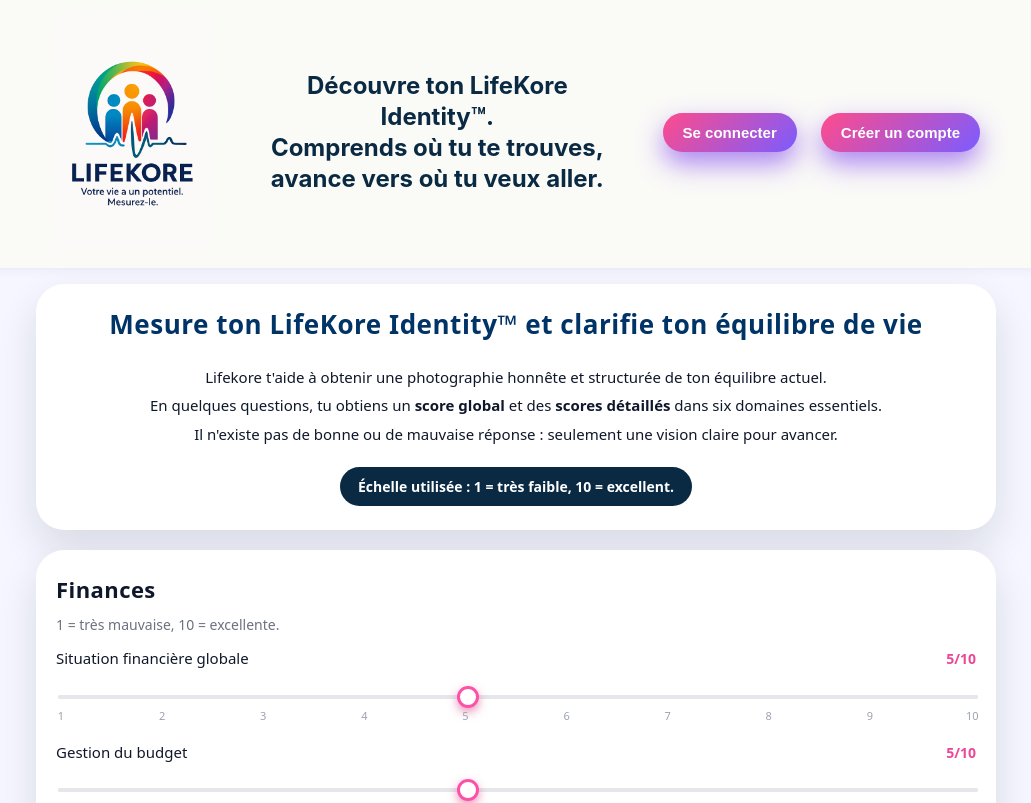
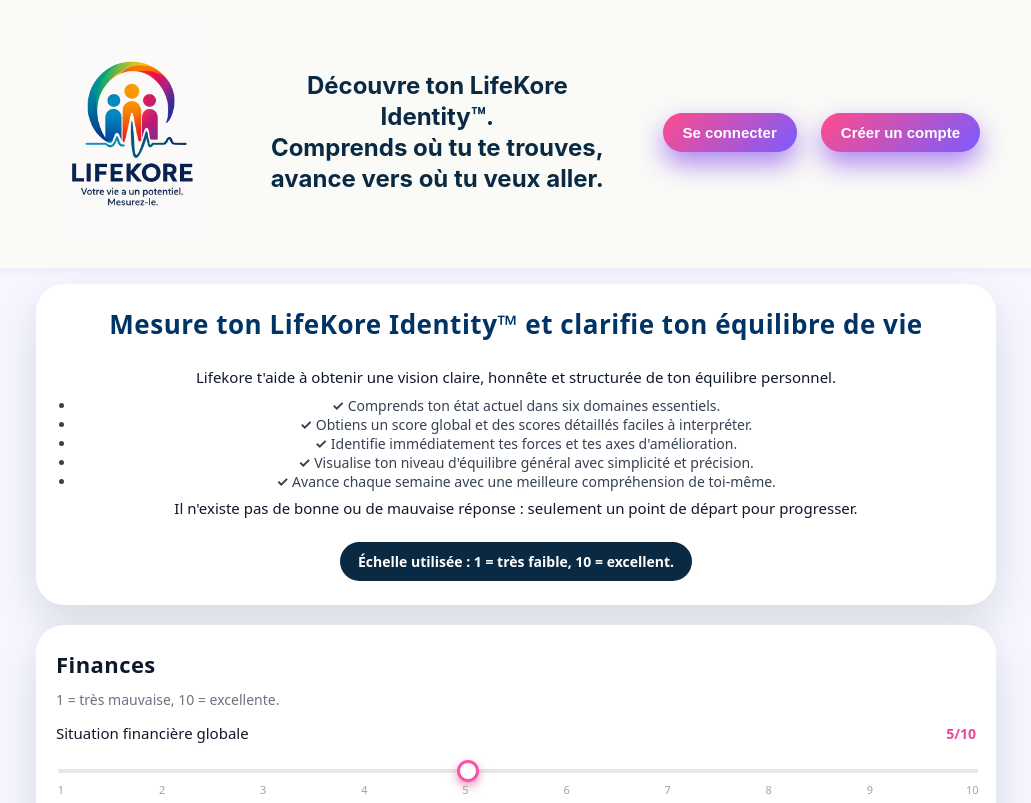
Before and after one commit to Brax971/Lifescore, a Next.js app: page / in a window 1280 px wide. Shown: the top 803 px of the page, without its empty margins (124-1155 px from the left). Built offline with nearby package versions, Linux system fonts and the light colour scheme.

Commit message:
Update page.js

```diff
--- a/app/page.js
+++ b/app/page.js
@@ -240,20 +240,40 @@ export default function HomePage() {
               Mesure ton LifeKore Identity™ et clarifie ton équilibre de vie
             </h1>
             <p>
-              Lifekore t&apos;aide à obtenir une photographie honnête et
-              structurée de ton équilibre actuel.
+              Lifekore t&apos;aide à obtenir une vision claire, honnête et
+              structurée de ton équilibre personnel.
             </p>
-            <p>
-              En quelques questions, tu obtiens un{" "}
-              <strong>score global</strong> et des{" "}
-              <strong>scores détaillés</strong> dans six domaines essentiels.
-            </p>
+
+            {/* Liste avec checks */}
+            <ul className="lk-list">
+              <li>
+                <strong>✓</strong> Comprends ton état actuel dans six domaines
+                essentiels.
+              </li>
+              <li>
+                <strong>✓</strong> Obtiens un score global et des scores
+                détaillés faciles à interpréter.
+              </li>
+              <li>
+                <strong>✓</strong> Identifie immédiatement tes forces et tes
+                axes d&apos;amélioration.
+              </li>
+              <li>
+                <strong>✓</strong> Visualise ton niveau d&apos;équilibre
+                général avec simplicité et précision.
+              </li>
+              <li>
+                <strong>✓</strong> Avance chaque semaine avec une meilleure
+                compréhension de toi-même.
+              </li>
+            </ul>
+
             <p>
               Il n&apos;existe pas de bonne ou de mauvaise réponse : seulement
-              une vision claire pour avancer.
+              un point de départ pour progresser.
             </p>
 
-            {/* badge échelle utilisée – fond bleu + texte blanc (géré en CSS) */}
+            {/* badge échelle utilisée – on ne change rien au style */}
             <div className="lk-scale-info">
               Échelle utilisée :{" "}
               <strong>1 = très faible, 10 = excellent.</strong>
```
